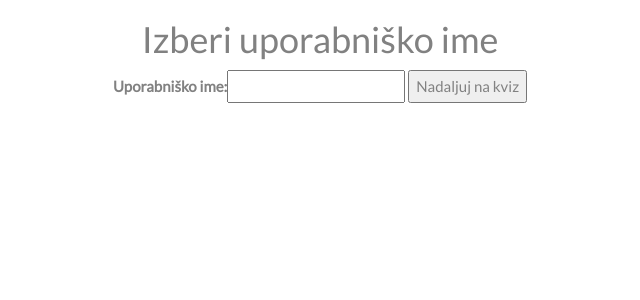
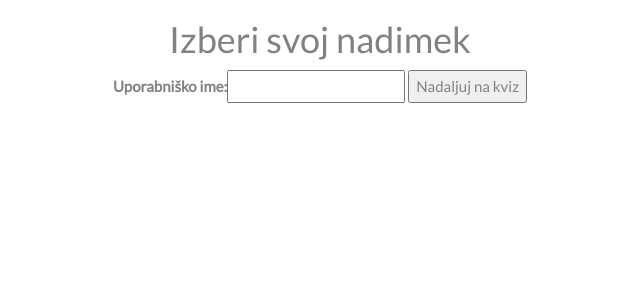
Before and after one commit to jurankar/SkoziZgodovinoSlovenije, a Django app: page /select_username/1 in a window 1280 px wide. Shown: the top 300 px of the page, without its empty margins (320-960 px from the left). Run offline with Django 3.2, Linux system fonts and the light colour scheme; some libraries are stand-ins or nearby versions.

```diff
--- a/templates/rezultati.html
+++ b/templates/rezultati.html
@@ -5,7 +5,7 @@
 {% endblock head %}
 
 {% block content %}
-    <h1>Rezultati kviza uporabnika: {{username}}</h1>
+    <h1>Rezultati kviza osebe: {{username}}</h1>
     <table style="border: 1px solid black; text-align: center; width:100%">
         <tr>
             <th>ID odgovora</th>
@@ -26,4 +26,6 @@
             </tr>
         {%endfor%}
     </table>
+
+    Končni rezultat: {{rezultat}}
 {% endblock content %}
--- a/templates/select_username.html
+++ b/templates/select_username.html
@@ -1,12 +1,12 @@
 {% extends "skeleton.html" %}
 
 {% block head %}
-    <title>Izberi uporabniško ime</title>
+    <title>Izberi svoj nadimek</title>
 {% endblock head %}
 
 
 {% block content %}
-        <h1>Izberi uporabniško ime</h1>
+        <h1>Izberi svoj nadimek</h1>
         <form action="/select_username/{{kviz}}" method="post">
             {% csrf_token %}
             {{form}}
```
